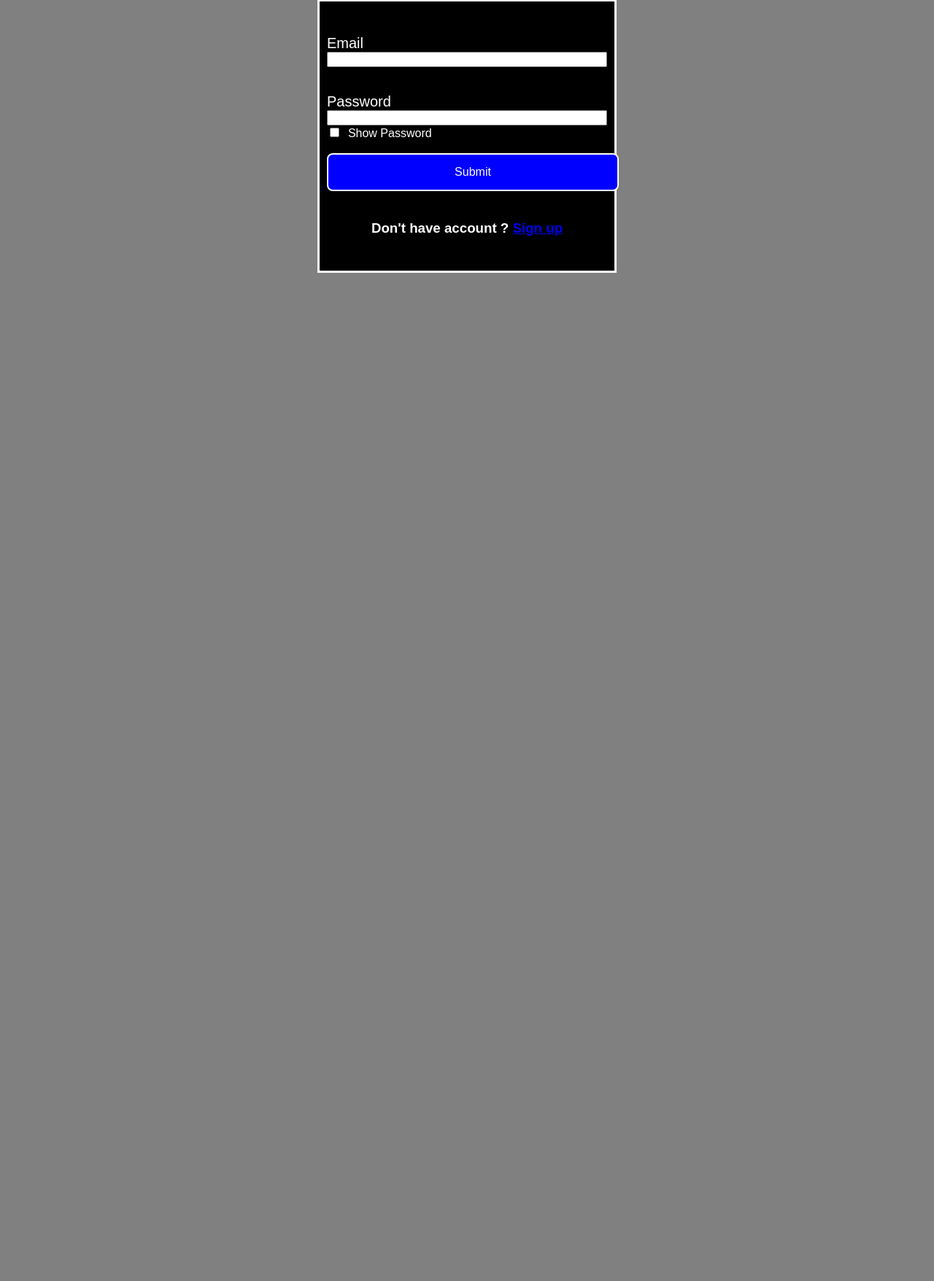
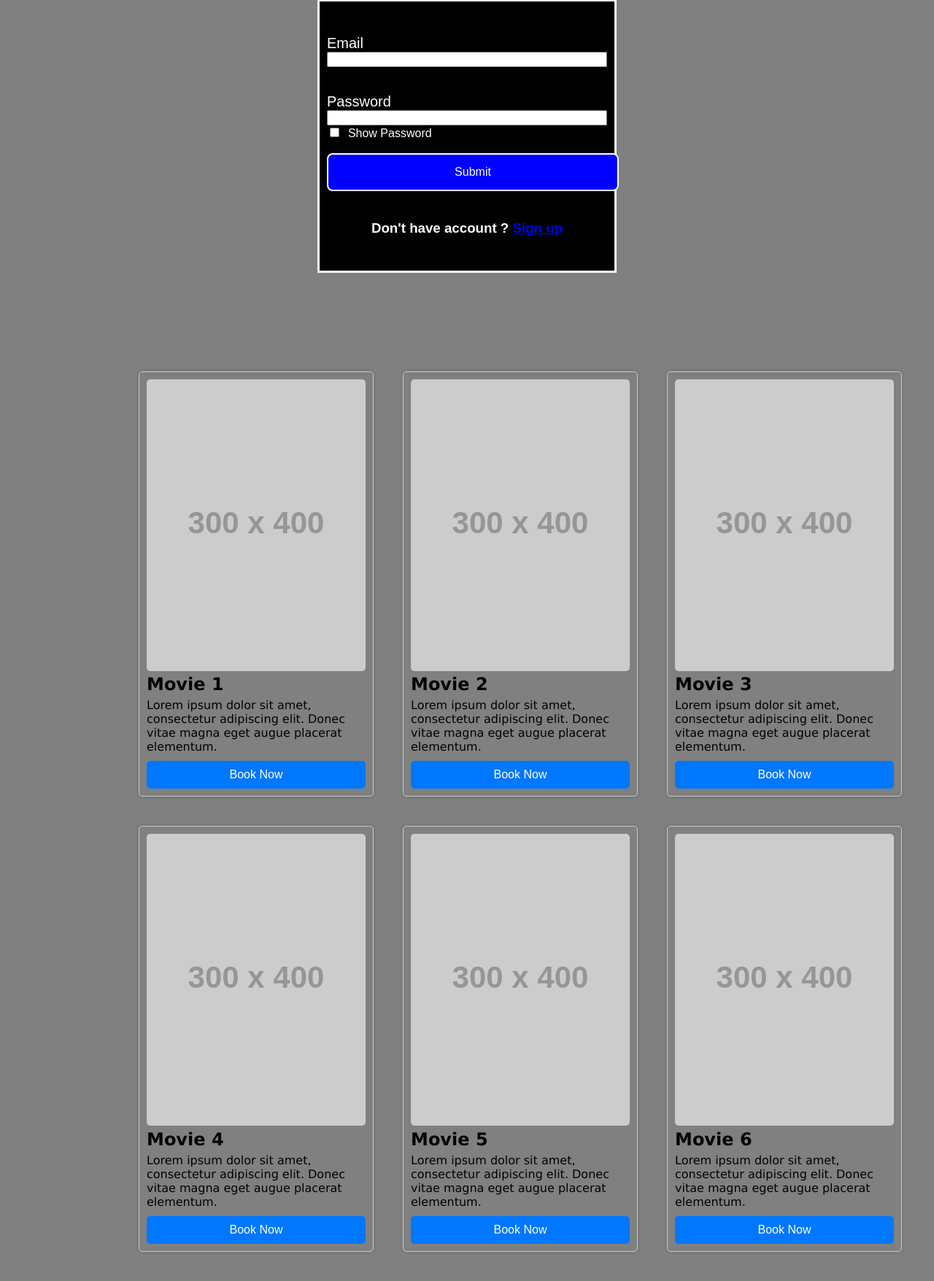
Before and after one commit to Np1311/CinemaBookingSystem, a PHP site: page / in a window 1280 px wide. Shown: the part 769-2525 px from the top of the page at 73% size. Before the commit the page ends 1143 px from the top, so only its background shows below. Run offline with PHP 8.4, Linux system fonts and the light colour scheme; grey boxes labelled with a size stand in for pictures from a placeholder-image service; some libraries are stand-ins or nearby versions.

Commit message:
add and new file

```diff
--- a/view/index.php
+++ b/view/index.php
@@ -153,6 +153,57 @@ function checker($email){
             @media only screen and (max-width: 300px) {
             .prev, .next,.text {font-size: 11px}
             }
+            .movie-container {
+                max-width: 1200px;
+                margin-left: 150px ;
+                padding: 20px;
+            }
+
+            .movie-list {
+                display: flex;
+                flex-wrap: wrap;
+            }
+            .movie {
+
+                width: 300px;
+                margin: 20px;
+                padding: 10px;
+                border: 1px solid #ccc;
+                border-radius: 5px;
+                position: relative;
+                transition: background-color 0.3s ease-in-out;
+                box-shadow: 0px 0px 5px 0px rgba(0,0,0,0.2);
+            }
+            .movie img {
+                width: 100%;
+                height: 400px;
+                object-fit: cover;
+                border-radius: 5px;
+            }
+            .movie h2 {
+                font-size: 24px;
+                margin-top: 10px;
+                margin-bottom: 5px;
+            }
+            .movie p {
+                font-size: 16px;
+                margin-top: 5px;
+                margin-bottom: 10px;
+            }
+            .movie button {
+                display: block;
+                width: 100%;
+                padding: 10px;
+                border: none;
+                border-radius: 5px;
+                background-color: #0077ff;
+                color: #fff;
+                font-size: 16px;
+                cursor: pointer;
+            }
+            .movie button:hover {
+                background-color: #0055cc;
+            }
         </style>
     </head>
     <body>
@@ -218,6 +269,47 @@ function checker($email){
             </br>
         </div>
         </br></br></br></br></br>
+        <div class="movie-container">
+
+            <div class="movie-list">
+                <div class="movie">
+                    <img src="https://via.placeholder.com/300x400.png?text=Movie+1" alt="Movie 1">
+                    <h2>Movie 1</h2>
+                    <p>Lorem ipsum dolor sit amet, consectetur adipiscing elit. Donec vitae magna eget augue placerat elementum.</p>
+                    <button>Book Now</button>
+                </div>
+                <div class="movie">
+                    <img src="https://via.placeholder.com/300x400.png?text=Movie+2" alt="Movie 2">
+                    <h2>Movie 2</h2>
+                    <p>Lorem ipsum dolor sit amet, consectetur adipiscing elit. Donec vitae magna eget augue placerat elementum.</p>
+                    <button>Book Now</button>
+                </div>
+                <div class="movie">
+                    <img src="https://via.placeholder.com/300x400.png?text=Movie+3" alt="Movie 3">
+                    <h2>Movie 3</h2>
+                    <p>Lorem ipsum dolor sit amet, consectetur adipiscing elit. Donec vitae magna eget augue placerat elementum.</p>
+                    <button>Book Now</button>
+                </div>
+                <div class="movie">
+                    <img src="https://via.placeholder.com/300x400.png?text=Movie+4" alt="Movie 4">
+                    <h2>Movie 4 </h2>
+                    <p>Lorem ipsum dolor sit amet, consectetur adipiscing elit. Donec vitae magna eget augue placerat elementum.</p>
+                    <button>Book Now</button>
+                </div>
+                <div class="movie">
+                    <img src="https://via.placeholder.com/300x400.png?text=Movie+5" alt="Movie 5">
+                    <h2>Movie 5</h2>
+                    <p>Lorem ipsum dolor sit amet, consectetur adipiscing elit. Donec vitae magna eget augue placerat elementum.</p>
+                    <button>Book Now</button>
+                </div>
+                <div class="movie">
+                    <img src="https://via.placeholder.com/300x400.png?text=Movie+6" alt="Movie 6">
+                    <h2>Movie 6</h2>
+                    <p>Lorem ipsum dolor sit amet, consectetur adipiscing elit. Donec vitae magna eget augue placerat elementum.</p>
+                    <button>Book Now</button>
+                </div>
+            </div>
+        </div>
         <script>
             function myFunction(type) {
             var x = document.getElementById(type);
```
Also changed, not shown: view/try.php (added, +106 -0 lines).
